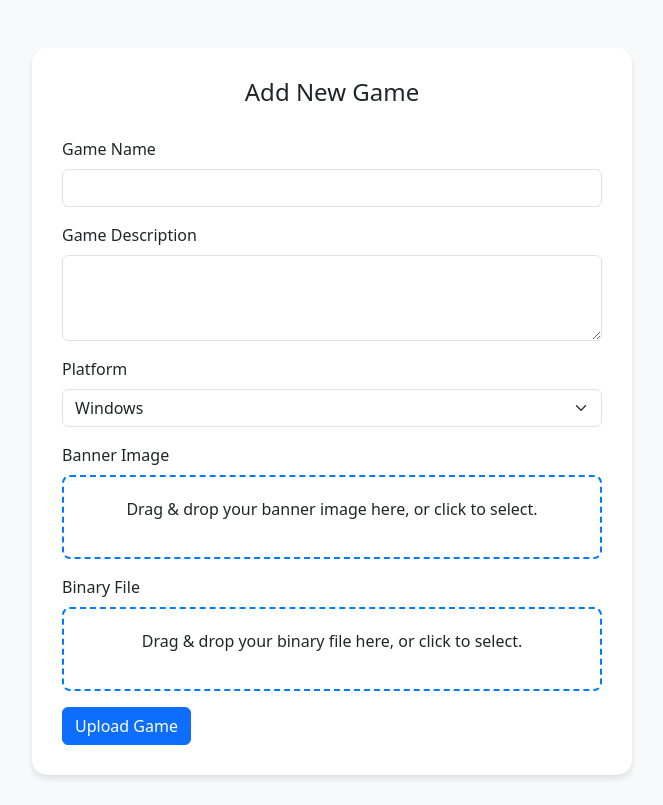
After one commit to diwacreation3/Stupa-games, a PHP site: page /pages/add_game1.php in a window 1280 px wide. The commit adds this page. Shown: the whole page, without its empty margins (308-971 px from the left). Run offline with PHP 8.4, Linux system fonts and the light colour scheme; the visitor is signed in with stand-in values (Sample User, id 1).

Commit message:
chnaged and updated 🌿

```diff
--- a/config/db_config.php
+++ b/config/db_config.php
@@ -4,10 +4,65 @@
 define('Server', 'localhost');
 define('username', 'root');
 define('password', '');
-define('Db_name', 'game_db');
+$Db_name = "game_db";
+
+// please don't change table name for god sake
+$user_table = "users";
+$gamedetail_table = "gamedetail";
 
 // Attempt to connect to Mysql database
-$mysqli = new mysqli(Server, username,password,Db_name);
+$mysqli = new mysqli(Server, username,password,$Db_name);
+
+// // Create database if it doesn't exist
+// $sql = "CREATE DATABASE IF NOT EXISTS $Db_name";
+// if ($mysqli->query($sql) === TRUE) {
+//     echo "database created";
+// } else {
+//     echo "Error creating database: " . $mysqli->error;
+// }
+
+
+
+
+// // Select the database
+// $mysqli->select_db($Db_name);
+
+// // create user table if it dosen't exist
+// $user_sql = "CREATE TABLE IF NOT EXISTS $user_table (
+//     `id` int(11) NOT NULL,
+//     `email` varchar(255) NOT NULL,
+//     `username` varchar(255) NOT NULL,
+//     `password` varchar(255) NOT NULL,
+//     `created_on` datetime NOT NULL DEFAULT current_timestamp()
+//   ) ENGINE=InnoDB DEFAULT CHARSET=utf8mb4 COLLATE=utf8mb4_general_ci";
+
+// if ($mysqli->query($user_sql) === TRUE) {
+//     echo "Table created successfully or already exists.<br>";
+// } else {
+//     echo "Error creating table: " . $mysqli->error;
+// }
+
+// $game_detail_sql = " CREATE TABLE IF NOT EXISTS $gamedetail_table (
+//   `game_id` int(11) NOT NULL,
+//   `game_name` varchar(255) NOT NULL,
+//   `game_desc` longtext NOT NULL,
+//   `platform` varchar(255) NOT NULL,
+//   `uploaded_on` date NOT NULL DEFAULT current_timestamp(),
+//   `username` varchar(255) NOT NULL,
+//   `downloads` int(11) NOT NULL,
+//   `binary_name` varchar(255) NOT NULL,
+//   `binary_path` varchar(255) NOT NULL,
+//   `banner_name` varchar(255) NOT NULL,
+//   `banner_path` varchar(255) NOT NULL
+// ) ENGINE=InnoDB DEFAULT CHARSET=utf8mb4 COLLATE=utf8mb4_general_ci;
+// ";
+
+// if ($mysqli->query($game_detail_sql) === TRUE) {
+//     echo "Table created successfully or already exists.<br>";
+// } else {
+//     echo "Error creating table: " . $mysqli->error;
+// }
+
 
 // Check connection
 if($mysqli == false){
--- a/includes/_paths.php
+++ b/includes/_paths.php
@@ -4,7 +4,8 @@ $manage_games = "manage_games.php";
 $view_user = "view_user.php";
 $add_game = "add_game.php";
 
-$logo_path = "../assets/logo.png";
+$logo_path = "../assets/brand-logo.png"; //with background
+$logo_path_nbg = "../assets/brand-logo-bg.png"; // without background
 
 // directory related path
 
--- /dev/null
+++ b/pages/add_game1.php
@@ -0,0 +1,85 @@
+<?php
+
+require "../includes/_add_game.php";
+require "../includes/_paths.php";
+?>
+
+<!DOCTYPE html>
+<html lang="en">
+
+<head>
+    <meta charset="UTF-8">
+    <meta name="viewport" content="width=device-width, initial-scale=1.0">
+    <title>Add New Game</title>
+    <link rel="stylesheet" href="https://cdn.jsdelivr.net/npm/bootstrap@5.3.3/dist/css/bootstrap.min.css">
+    <link rel="stylesheet" href="https://cdn.jsdelivr.net/npm/@fortawesome/fontawesome-free@5.15.4/css/all.min.css">
+    <link rel="stylesheet" href="https://cdn.jsdelivr.net/npm/bootstrap-icons@1.11.3/font/bootstrap-icons.min.css">
+    <link rel="stylesheet" href="../assets/css/add-game.css">
+    <script type="text/javascript" src="../scripts/add_game_handles.js" defer></script>
+</head>
+
+<body>
+<?php $username = $_SESSION["username"]; ?>
+    <!-- Content -->
+    <div class="container mt-5">
+        <div class="form-container">
+            <div class="form-header">
+                <h4>Add New Game</h4>
+            </div>
+            <form action="<?php echo htmlspecialchars($_SERVER["PHP_SELF"]); ?>" id="gameForm" method="post" enctype="multipart/form-data">
+                <div class="mb-3">
+                    <label for="gameName" class="form-label">Game Name</label>
+                    <input type="text"  id="gameName" name="game_name"  class="form-control <?php echo (!empty($GameName_err)) ? 'is-invalid' : ''; ?>" value="<?php echo $GameName; ?>" required>
+                    <span class="invalid-feedback"><?php echo $GameName_err; ?></span>
+                </div>
+                <div class="mb-3">
+                    <label for="gameDescription" class="form-label">Game Description</label>
+                    <textarea  id="gameDescription" rows="3" name="game_description"class="form-control <?php echo (!empty($GameDesc_err)) ? 'is-invalid' : ''; ?>" value="<?php echo $GameDesc; ?>" required></textarea>
+                    <span class="invalid-feedback"><?php echo $GameDesc_err; ?></span>
+                    <span id="wordCount"></span>
+                </div>
+                <div class="mb-3">
+                    <label for="platform" class="form-label" >Platform</label>
+                    <select class="form-select" id="platform" name= "platform" required >
+                        <option value="windows">Windows</option>
+                        <option value="android">Android</option>
+                        <option value="web">Web</option>
+                    </select>
+                </div>
+                <div class="mb-3">
+                    <label for="bannerImage" class="form-label">Banner Image</label>
+                    <div id="bannerImageDropArea" class="drag-drop-area">
+                        <p>Drag & drop your banner image here, or click to select.</p>
+                        <input type="file" id="bannerImage"  name="banner_img" hidden class="form-control <?php echo (!empty($img_name_err)) ? 'is-invalid' : ''; ?>" value="<?php echo $img_name; ?>" required >
+                        <img id="bannerImagePreview" src="#" alt="Banner Image Preview" style="display: none;">
+                        <span class="invalid-feedback"><?php echo $img_name_err; ?></span>
+                    </div>
+                </div>
+                <div class="mb-3">
+                    <label for="binaryFile" class="form-label">Binary File</label>
+                    <div id="binaryFileDropArea" class="drag-drop-area">
+                        <p>Drag & drop your binary file here, or click to select.</p>
+                        <input type="file" id="binaryFile" name="game_file" hidden class="form-control <?php echo (!empty($binary_name_err)) ? 'is-invalid' : ''; ?>" value="<?php echo $binary_name; ?>" required>
+                        <div id="filePreview" class="file-preview" style="display: none;">
+                            <i id="fileIcon" class="bi "></i>
+                            <span id="fileName"></span>
+                        </div>
+                         <span class="invalid-feedback"><?php echo $binary_name_err; ?></span>
+                    </div>
+
+                </div>
+                <input type="hidden" name="current_user" value="<?php echo $username ?>">
+                <button type="submit" class="btn btn-primary">Upload Game</button>
+
+            </form>
+        </div>
+    </div>
+
+
+
+
+    <script src="https://cdn.jsdelivr.net/npm/bootstrap@5.3.3/dist/js/bootstrap.bundle.min.js"></script>
+
+</body>
+
+</html>
--- a/pages/admin.php
+++ b/pages/admin.php
@@ -42,7 +42,7 @@ $username = $_SESSION["username"];
    <div class="container mt-5 d-flex flex-column align-items-center">
         <!-- Profile Card -->
         <div class="col-md-6 profile-card">
-            <img src="imgs/img (5).jpg" alt="Profile Image">
+            <!-- <img src="imgs/img (5).jpg" alt="Profile Image"> -->
             <h5><?php echo $row['username'] ?></h5>
             <p><?php echo "Email: ", $row['email'] ?></p>
             <p> <?php echo "Account created on: ", $row['created_on'] ?> </p>
@@ -53,6 +53,8 @@ $username = $_SESSION["username"];
         }}
      ?>
         <h2 class="my-5">Hi, <b><?php echo ($_SESSION["username"]); ?></b>.  </h2>
+
+   </div>
 
    <?php
     // calls the directory manager code if the directory dosen't exist on session user
--- a/pages/widgets/header.php
+++ b/pages/widgets/header.php
@@ -17,7 +17,7 @@ function nav_header($logo_path,  $add_game, )
             <div class="collapse navbar-collapse" id="navbarNav">
                 <ul class="navbar-nav ms-auto">
                 <li class="nav-item">
-                        <a class="nav-link" href="./index.php">Home</a>
+                        <a class="nav-link" href="../index.php">Home</a>
                     </li>
                     <li class="nav-item">
                         <a class="nav-link" href="admin.php">Dashboard</a>
```
Also changed, not shown: index2.php (added, +101 -0 lines), pages/manage_games1.php (added).
